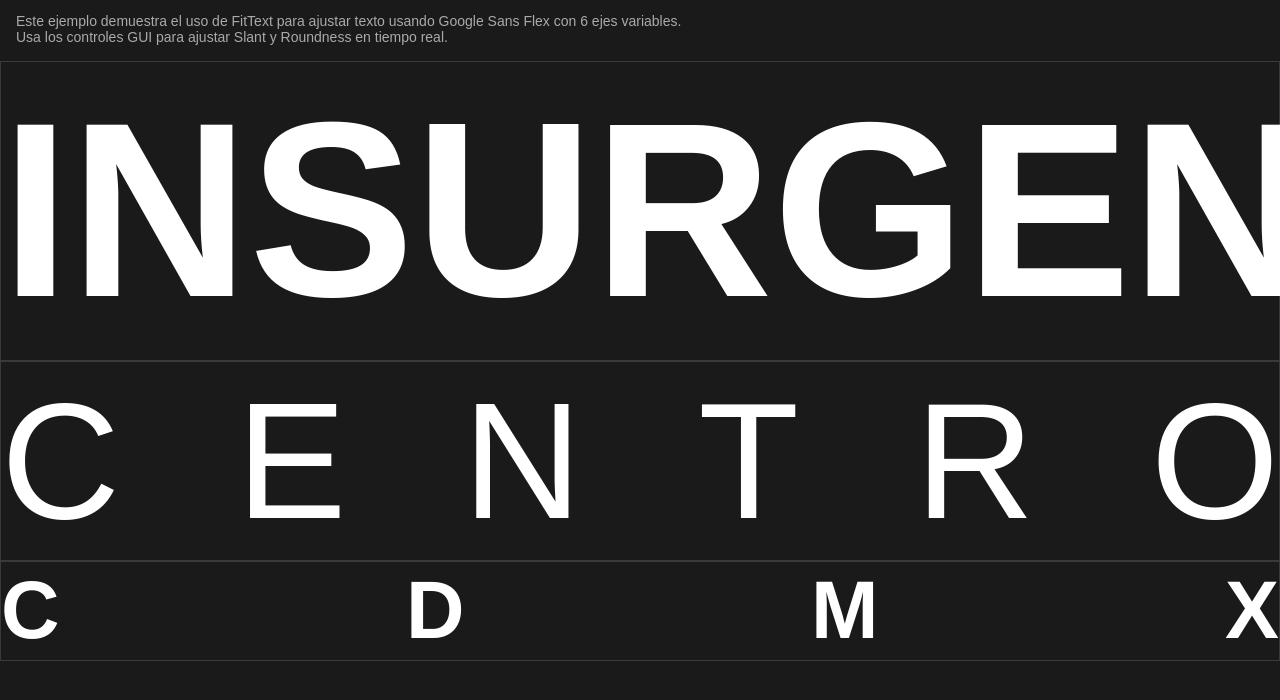
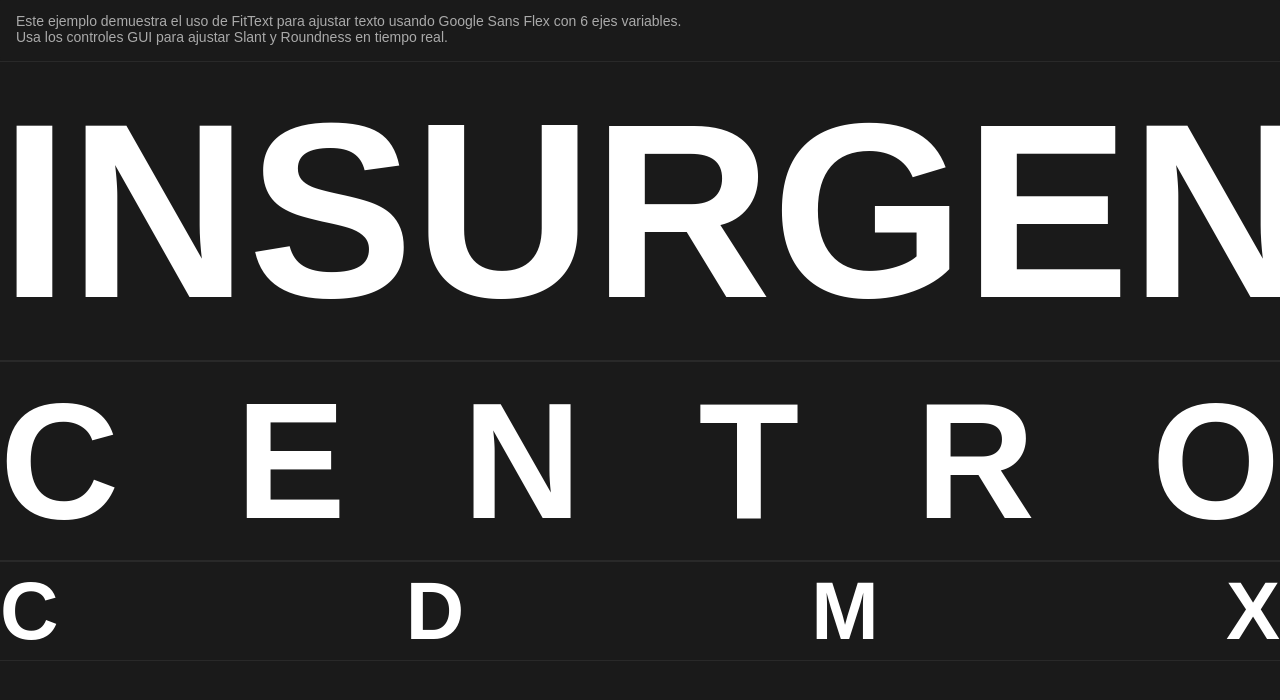
Before and after one commit to juanfuent-es/CENTRO.ejes-variables, a website: page index.html in a window 1280 px wide. Shown: the part 40-740 px from the top of the page. Drawn offline with Linux system fonts and the light colour scheme; a web font is replaced by a local one.

Commit message:
Refactor styling and HTML; simplify FitText.js by removing unused flex layout application.

```diff
--- a/index.html
+++ b/index.html
@@ -19,7 +19,7 @@
     </div>
 
     <div class="container example-container-1">
-        <h1 class="fit-text-container" id="fit-text-1" data-relevance="0.8">INSURGENTES</h1>
+        <h1 class="fit-text-container" id="fit-text-1" data-relevance=".8">INSURGENTES</h1>
     </div>
 
     <div class="container example-container-2">
--- a/src/FitText.js
+++ b/src/FitText.js
@@ -188,7 +188,6 @@ export default class FitText {
 
     this.styleApplier.applyFontSize(this.element, fontSize);
     this.styleApplier.applyAxisValues(this.element, finalAxes);
-    this.styleApplier.applyFlexLayout(this.element, needsFlex);
   }
 
   /**
--- a/src/fitText/StyleApplier.js
+++ b/src/fitText/StyleApplier.js
@@ -34,49 +34,8 @@ export default class StyleApplier {
       container.style.setProperty('--font-variation-ROND', axes.ROND);
     }
 
-    // Aplicar font-variation-settings completo
-    const variationSettings = this.buildFontVariationSettings(axes);
-    container.style.fontVariationSettings = variationSettings;
-
     // Asegurar que la familia de fuente esté aplicada
     container.style.fontFamily = this.fontFamily;
-  }
-
-  /**
-   * Construye la cadena font-variation-settings
-   * @param {Object} axes - Valores de ejes
-   * @returns {string} Cadena CSS para font-variation-settings
-   */
-  buildFontVariationSettings(axes = {}) {
-    const settings = [];
-
-    // Orden específico para Google Sans Flex: opsz, slnt, wdth, wght, GRAD, ROND
-    // opsz es automático, pero podemos incluirlo si se proporciona
-    if (typeof axes.opsz === 'number') {
-      settings.push(`'opsz' ${axes.opsz}`);
-    }
-
-    if (typeof axes.slnt === 'number') {
-      settings.push(`'slnt' ${axes.slnt}`);
-    }
-
-    if (typeof axes.wdth === 'number') {
-      settings.push(`'wdth' ${axes.wdth}`);
-    }
-
-    if (typeof axes.wght === 'number') {
-      settings.push(`'wght' ${axes.wght}`);
-    }
-
-    if (typeof axes.GRAD === 'number') {
-      settings.push(`'GRAD' ${axes.GRAD}`);
-    }
-
-    if (typeof axes.ROND === 'number') {
-      settings.push(`'ROND' ${axes.ROND}`);
-    }
-
-    return settings.length > 0 ? settings.join(', ') : 'normal';
   }
 
   /**
@@ -90,29 +49,6 @@ export default class StyleApplier {
   }
 
   /**
-   * Aplica o remueve flex layout al contenedor
-   * @param {HTMLElement} container - Elemento contenedor
-   * @param {boolean} enabled - Si debe estar habilitado
-   */
-  applyFlexLayout(container, enabled) {
-    if (!container) return;
-
-    if (enabled) {
-      container.classList.add(this.flexClassName);
-      container.style.display = 'flex';
-      container.style.justifyContent = 'space-between';
-      container.style.width = '100%';
-      container.style.alignItems = 'center';
-    } else {
-      container.classList.remove(this.flexClassName);
-      container.style.display = '';
-      container.style.justifyContent = '';
-      container.style.width = '';
-      container.style.alignItems = '';
-    }
-  }
-
-  /**
    * Limpia todos los estilos aplicados
    * @param {HTMLElement} container - Elemento contenedor
    */
@@ -120,13 +56,11 @@ export default class StyleApplier {
     if (!container) return;
 
     container.style.fontSize = '';
-    container.style.fontVariationSettings = '';
     container.style.setProperty('--font-variation-wght', '');
     container.style.setProperty('--font-variation-GRAD', '');
     container.style.setProperty('--font-variation-wdth', '');
     container.style.setProperty('--font-variation-slnt', '');
     container.style.setProperty('--font-variation-ROND', '');
-    this.applyFlexLayout(container, false);
 
     if (container._originalStyles) {
       delete container._originalStyles;
--- a/style.css
+++ b/style.css
@@ -14,8 +14,9 @@ body {
 }
 
 .container {
-    border: 1px solid #3a3a3a;
+    border-top: 1px solid #292929;
     position: relative;
+    border-bottom: 1px solid #292929;
 }
 
 .fit-text-container {
@@ -31,8 +32,7 @@ body {
         'slnt' var(--font-variation-slnt),
         'GRAD' var(--font-variation-GRAD),
         'ROND' var(--font-variation-ROND);
-    color: #ffffff;
-    line-height: 1.2;
+    line-height: 1;
     white-space: nowrap;
     width: 100%;
     height: 600px;
@@ -55,13 +55,6 @@ body {
     height: 100px;
 }
 
-h2 {
-    font-size: 1rem;
-    color: #888;
-    margin-bottom: 0.5rem;
-    font-weight: 400;
-}
-
 .info {
     background-color: #1a1a1a;
     padding: 1rem;
```
